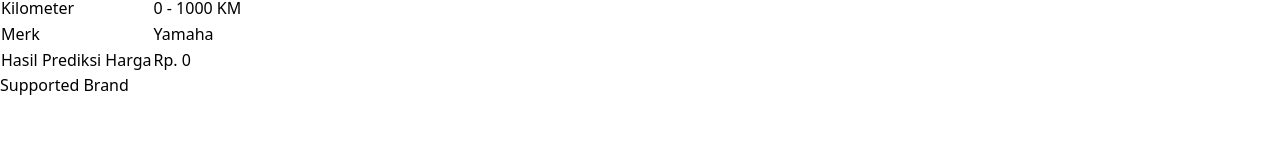
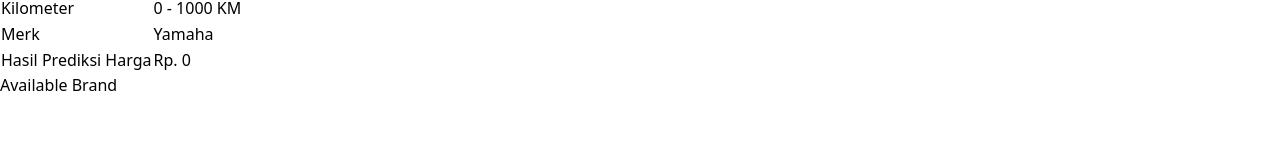
Before and after one commit to VannWasHere/ui_deepl, a React (Vite) app: page / in a window 1280 px wide. Shown: the part 422-585 px from the top of the page. Built offline with nearby package versions, Linux system fonts and the light colour scheme.

Commit message:
Update UI

```diff
--- a/src/Components/Gallery.jsx
+++ b/src/Components/Gallery.jsx
@@ -1,7 +1,7 @@
 const Gallery = () => {
     return (
         <>
-            <h2 className="text-2xl font-bold text-center">Supported Brand</h2>
+            <h2 className="text-2xl font-bold text-center">Available Brand</h2>
             <div className="w-full flex gap-5 justify-center">
                 <img className="w-32" src={"./src/images/logo_honda.svg"} alt="honda" />
                 <img className="w-40" src={"./src/images/logo_kawasaki.svg"} alt="honda" />
```
